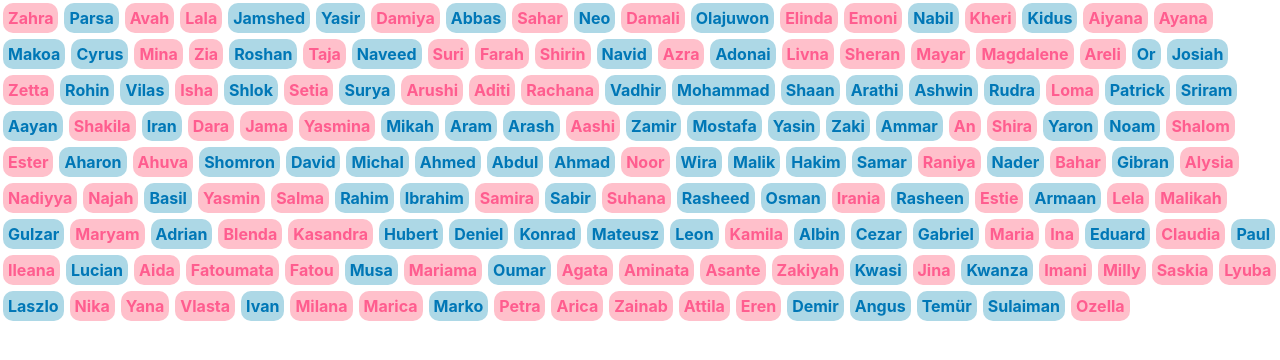
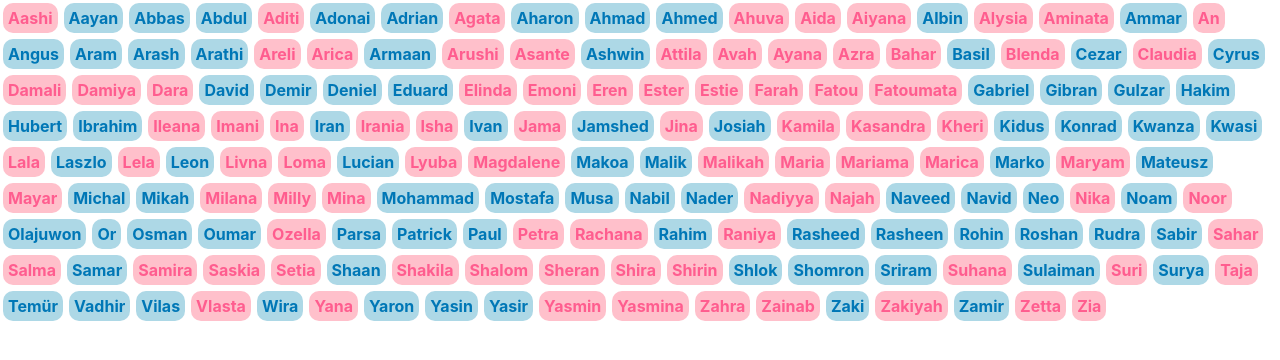
Before and after one commit to LorenaCapraru/baby-names-react, a React (Create React App) app: page / in a window 1280 px wide. Shown: the top 360 px of the page. Built offline with nearby package versions, Linux system fonts and the light colour scheme.

Commit message:
Level 1 completed

```diff
--- a/src/SplitGender.jsx
+++ b/src/SplitGender.jsx
@@ -1,7 +1,20 @@
 import React from "react";
 
 export default function SplitGender(props) {
-  return props.data.map((baby) =>
+  const sortedNames = props.data.sort((a, b) => {
+    let fa = a.name;
+    let fb = b.name;
+
+    if (fa < fb) {
+      return -1;
+    }
+    if (fa > fb) {
+      return 1;
+    }
+    return 0;
+  });
+
+  return sortedNames.map((baby) =>
     baby.sex === "m" ? (
       <span className="babyBoy">{baby.name}</span>
     ) : (
```
